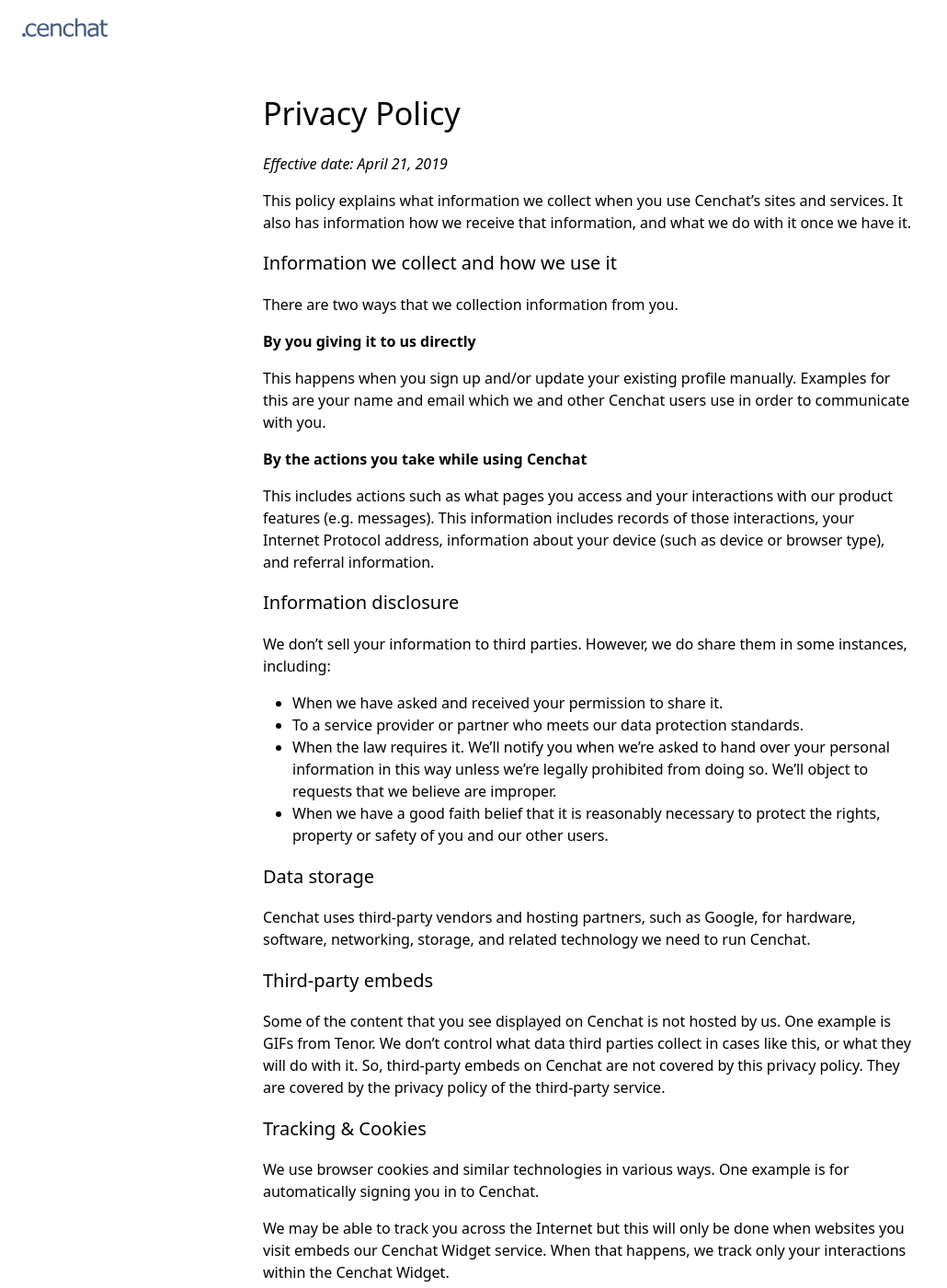
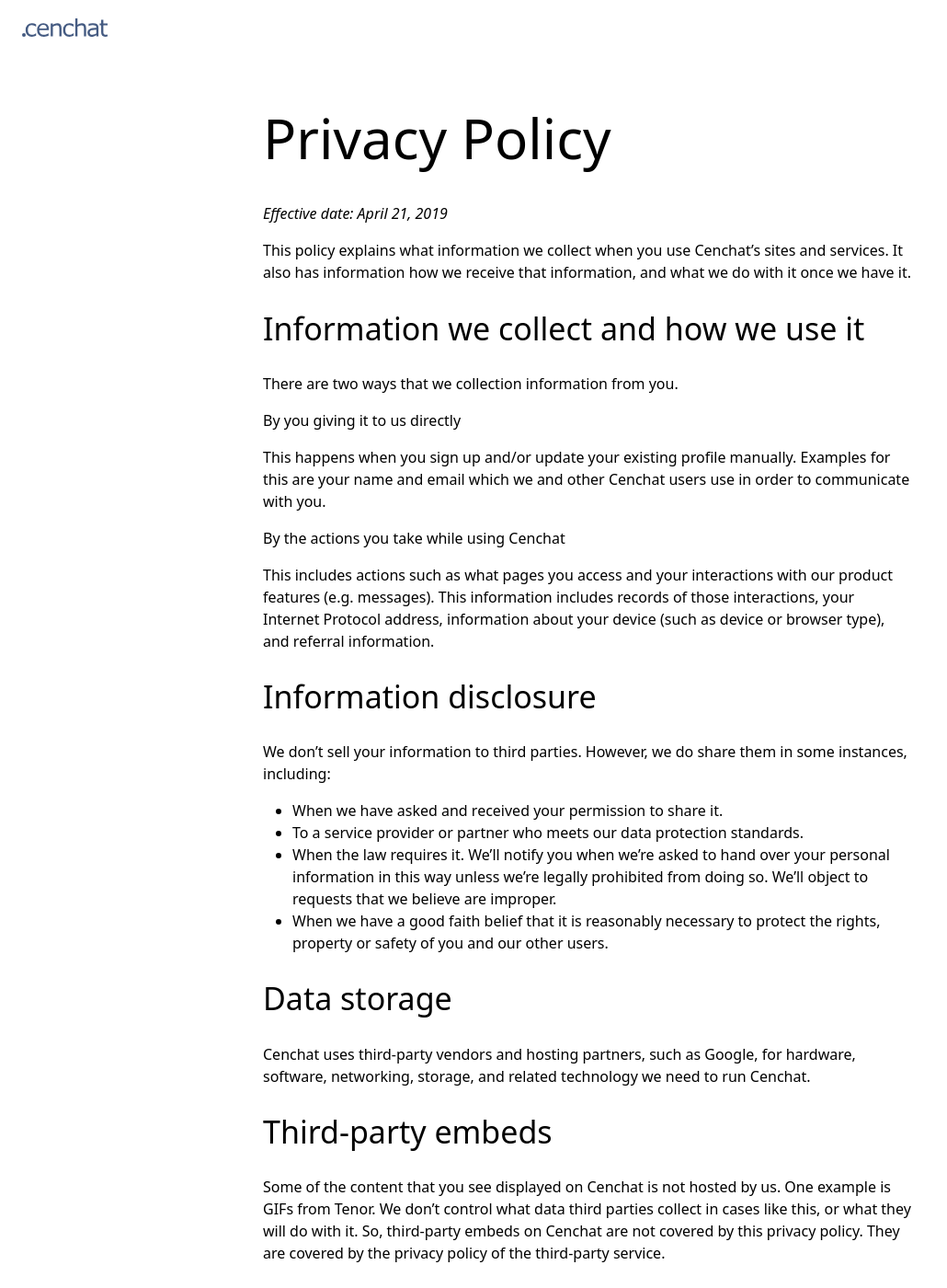
Before and after one commit to cenchat/cenchat.github.io, a Jekyll site: the page built from policies/privacy.md, in a window 1280 px wide and 1400 px high. Shown: the whole window at 92% size, without its empty margins (0-1030 px from the left). Built offline with Jekyll 4.4.1, drawn with Linux system fonts in a browser that asks for light colours; a script that is not in the unit is left out.

Commit message:
Update font styles

```diff
--- a/assets/marketing.css
+++ b/assets/marketing.css
@@ -29,9 +29,9 @@
 .marketing__title {
   margin-top: 16px;
   margin-bottom: 16px;
-  font-size: 3.5rem;
+  font-size: 3.75rem;
   font-weight: 300;
-  line-height: 3.5rem;
+  line-height: 3.75rem;
   color: rgba(0, 0, 0, 0.87);
   text-align: center;
 }
--- a/assets/post.css
+++ b/assets/post.css
@@ -11,15 +11,15 @@
 }
 
 .post h1 {
+  font-size: 3.75rem;
+  font-weight: 300;
+  line-height: 3.75rem;
+}
+
+.post h2 {
   font-size: 2.125rem;
   font-weight: 400;
   line-height: 2.5rem;
-}
-
-.post h2 {
-  font-size: 1.25rem;
-  font-weight: 500;
-  line-height: 2rem;
 }
 
 .post p,
@@ -29,6 +29,14 @@
   line-height: 1.5rem;
 }
 
+.post strong {
+  font-weight: 500;
+}
+
+.post a {
+  color: #455b82;
+}
+
 .post ul {
   padding-left: 32px;
 }
```
